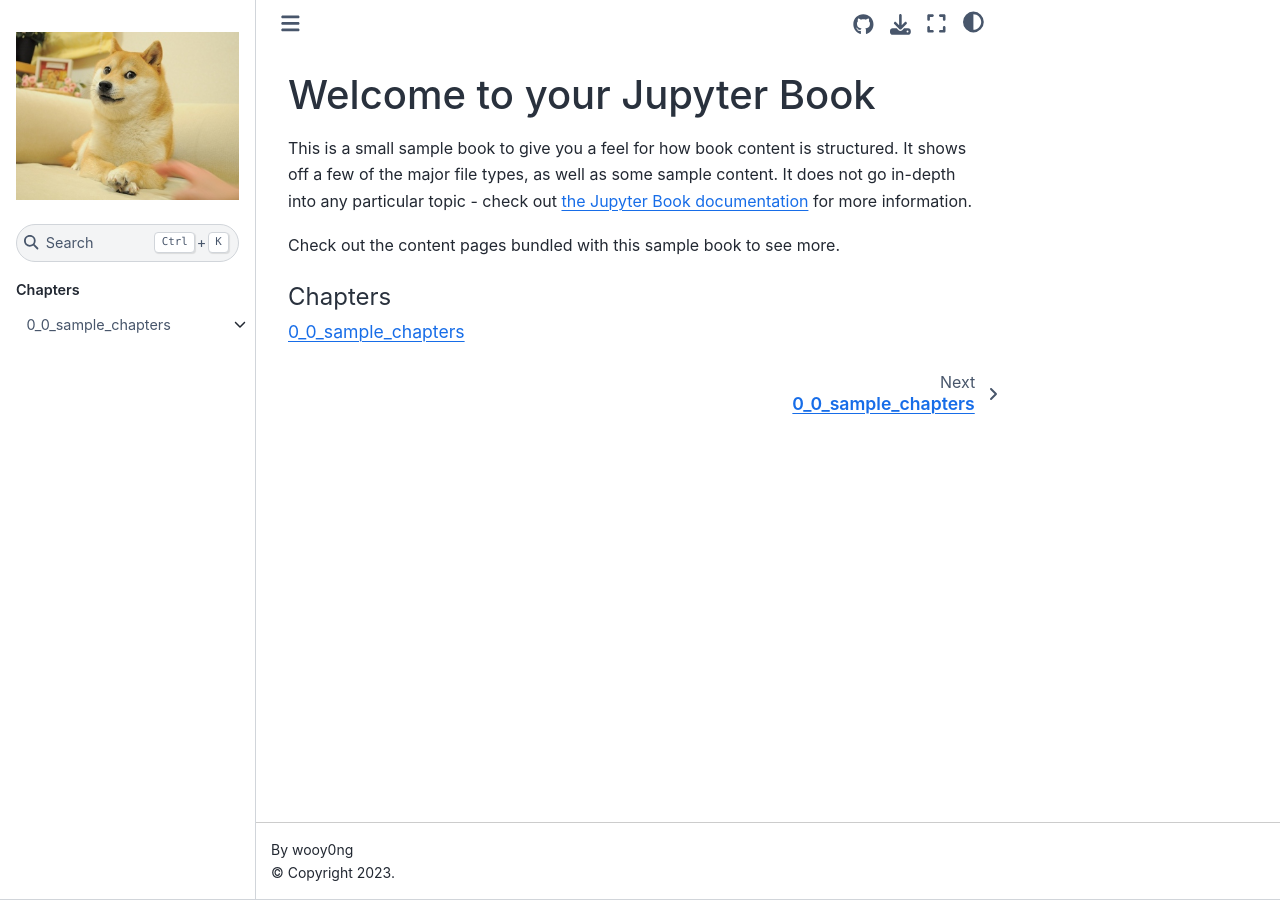
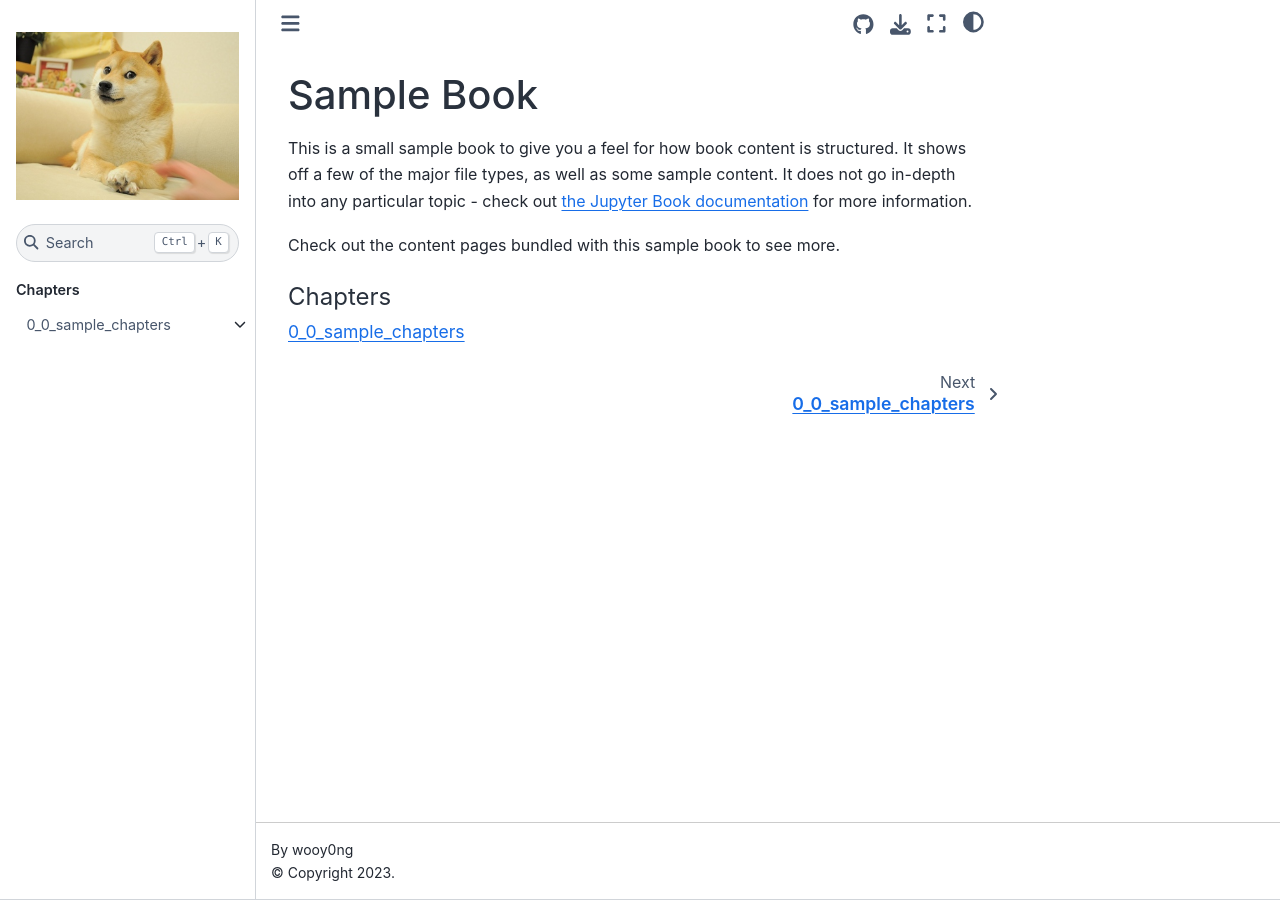
Before and after one commit to wooy0ng/jupyter-book-template, a Jupyter Book: the page built from book/intro.md, in a window 1280 px wide. Built offline with Jupyter Book 1.0.4 settings and Sphinx 7.4.7 and the Sphinx Book theme 1.1.4, drawn with Linux system fonts in a browser that asks for light colours; comment, search, counter and statistics services are not loaded.

```diff
--- a/book/_config.yml
+++ b/book/_config.yml
@@ -3,7 +3,7 @@
 # Learn more at https://jupyterbook.org/customize/config.html
 ############################################################
 
-title: My sample book
+title: My Sample book
 author: wooy0ng
 logo: doge.jpg
 
@@ -14,6 +14,7 @@ logo: doge.jpg
 
 execute:
   execute_notebooks: off
+
 
 ############################################################
 # Define the name of the latex output file for PDF builds
--- a/book/intro.md
+++ b/book/intro.md
@@ -1,4 +1,4 @@
-# Welcome to your Jupyter Book
+# Sample Book
 
 This is a small sample book to give you a feel for how book content is
 structured.
```
Also changed, not shown: README.md (+2 -0 lines).
